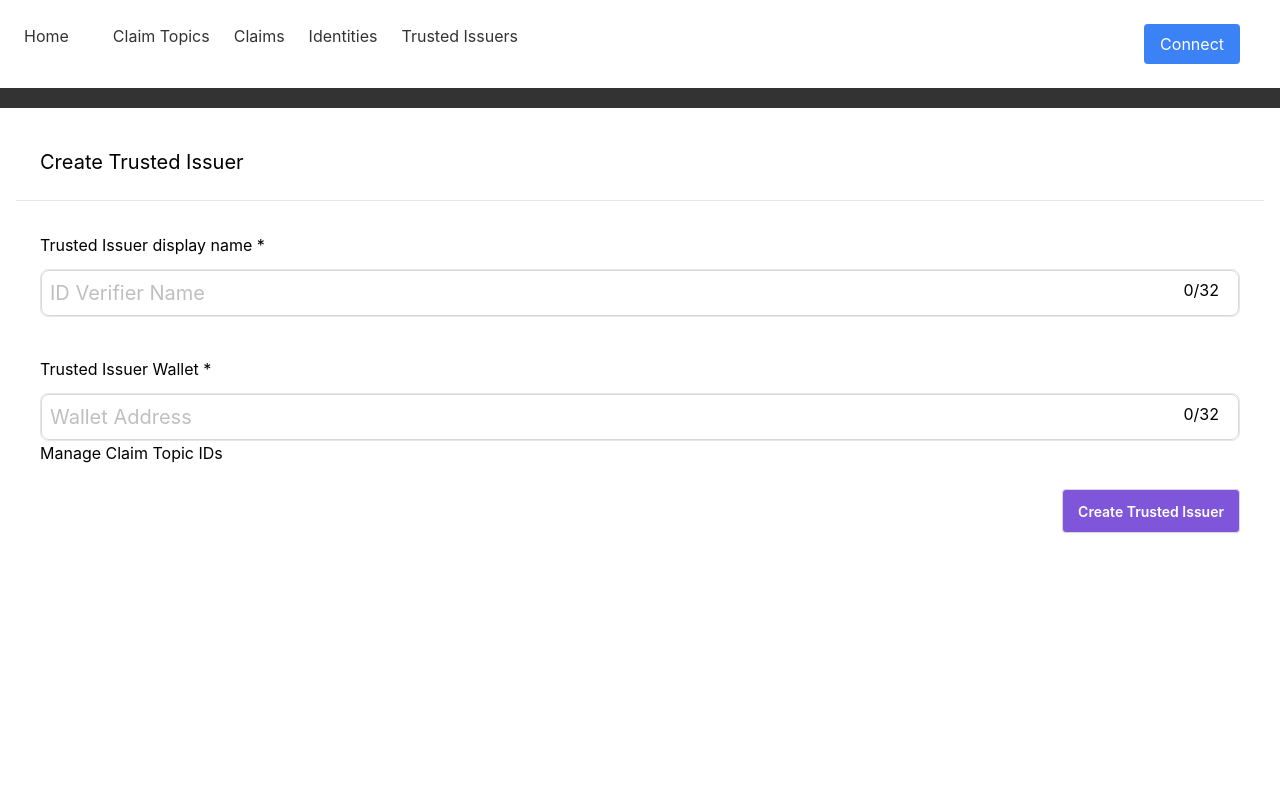
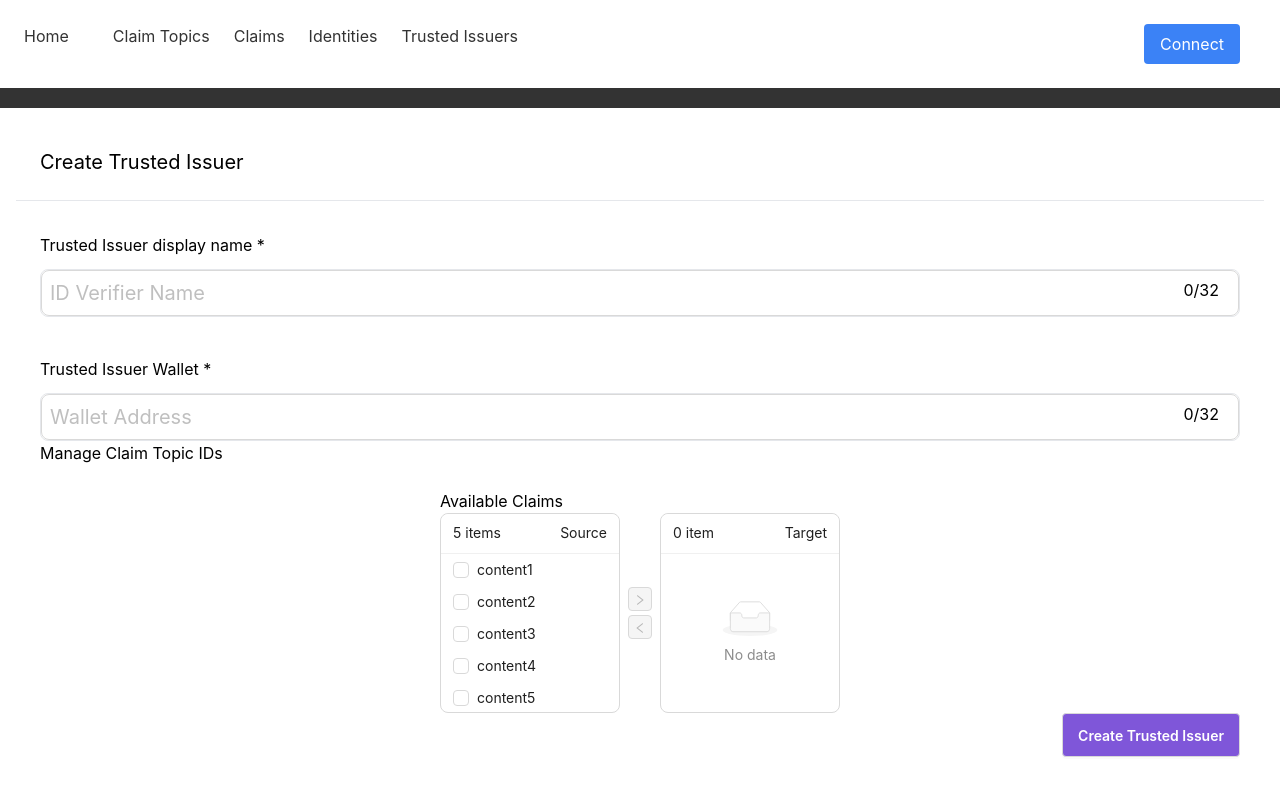
Before and after one commit to nomyx-io/nomyx-id, a React (Create React App) app in the folder ui/: page /issuers/create in a window 1280 px wide. Shown: the top 796 px of the page. Built offline with nearby package versions, Linux system fonts and the light colour scheme.

Commit message:
feat : dualing picklist

```diff
--- a/ui/src/components/CreateTrustedIssuer.jsx
+++ b/ui/src/components/CreateTrustedIssuer.jsx
@@ -1,9 +1,30 @@
 import { Button, Input } from 'antd'
 import React from 'react'
+import { Transfer } from 'antd'
 
 function CreateTrustedIssuer() {
     const [verifierName, setVerifierName] = React.useState('')
     const [walletAddress, setWalletAddress] = React.useState('')
+
+    const mockData = Array.from({
+        length: 5,
+    }).map((_, i) => ({
+        key: i.toString(),
+        title: `content${i + 1}`,
+        description: `description of content${i + 1}`,
+    }));
+    const initialTargetKeys = mockData.filter((item) => Number(item.key) > 10).map((item) => item.key);
+
+    const [targetKeys, setTargetKeys] = React.useState(initialTargetKeys);
+    const [selectedKeys, setSelectedKeys] = React.useState([]);
+
+    const onChange = (nextTargetKeys, direction, moveKeys) => {
+        setTargetKeys(nextTargetKeys);
+    };
+    const onSelectChange = (sourceSelectedKeys, targetSelectedKeys) => {
+        setSelectedKeys([...sourceSelectedKeys, ...targetSelectedKeys]);
+    };
+
     return (
         <div >
             <p className='text-xl p-6'>Create Trusted Issuer</p>
@@ -24,6 +45,21 @@ function CreateTrustedIssuer() {
                     </div>
                     <p>Manage Claim Topic IDs</p>
                 </div>
+                <div className="flex flex-col items-center">
+                    <div>
+                        <div>Available Claims</div>
+                        <Transfer
+                            showSelectAll={false}
+                            dataSource={mockData}
+                            titles={['Source', 'Target']}
+                            targetKeys={targetKeys}
+                            selectedKeys={selectedKeys}
+                            onChange={onChange}
+                            onSelectChange={onSelectChange}
+                            render={(item) => item.title}
+                        />
+                    </div>
+                </div>
                 <div className='flex justify-end max-[600px]:justify-center'>
                     <Button className='max-[600px]:w-[60%] min-w-max text-center font-semibold rounded h-11 bg-[#7F56D9] text-white'>Create Trusted Issuer</Button>
                 </div>
```
